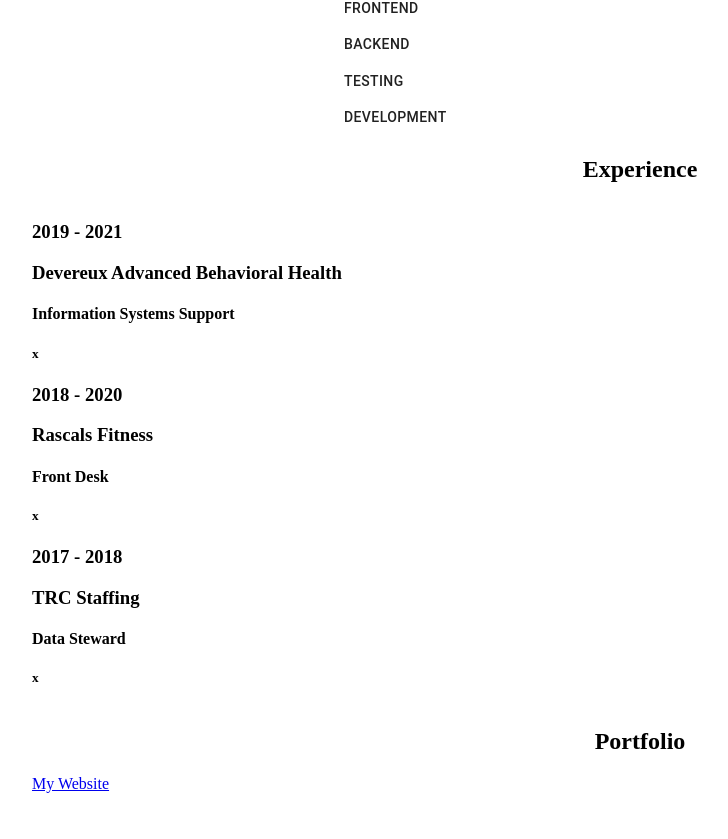
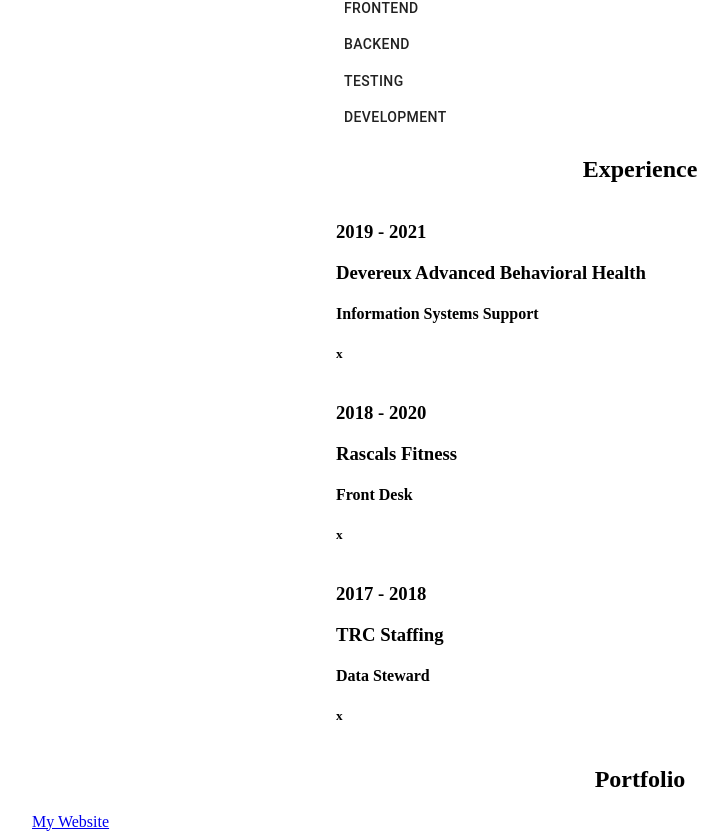
Before and after one commit to TandyN/my-website, a React app: page / in a window 1280 px wide. Shown: the part 655-1494 px from the top of the page, without its empty margins (0-728 px from the left). Before the commit the page ends 1456 px from the top, so only its background shows below. Built offline with nearby package versions, Linux system fonts and the light colour scheme.

Commit message:
Align experience items to the left

```diff
--- a/src/components/SectionExperience/ExperienceHeader.jsx
+++ b/src/components/SectionExperience/ExperienceHeader.jsx
@@ -1,6 +1,5 @@
 import React from 'react';
 import Grid from '@material-ui/core/Grid';
-
 
 const ExperienceHeader = () => {
   return (
--- a/src/components/SectionExperience/ExperienceItem.jsx
+++ b/src/components/SectionExperience/ExperienceItem.jsx
@@ -1,6 +1,5 @@
 import React from 'react';
 import Grid from '@material-ui/core/Grid';
-
 
 const ExperienceItem = ({ experienceItem }) => {
   return (
--- a/src/components/SectionExperience/index.jsx
+++ b/src/components/SectionExperience/index.jsx
@@ -1,25 +1,40 @@
 import React from 'react';
 import Grid from '@material-ui/core/Grid';
-import Box from '@material-ui/core/Box';
+import { makeStyles } from '@material-ui/core/styles';
 import ExperienceHeader from './ExperienceHeader';
 import ExperienceItem from './ExperienceItem';
 
 import experienceData from './experience.json';
 
+const experienceItemsContainer = makeStyles({
+  root: {
+    margin: 'auto',
+    width: '50%',
+  },
+});
+
 const SectionExperience = () => {
+  const experienceItemsContainerClass = experienceItemsContainer();
+
   return (
     <Grid
       container
-      direction='column'
+      direction="column"
+      alignItems="center"
+      className={experienceItemsContainerClass.root}
     >
       <ExperienceHeader />
-      <Box>
+      <Grid
+        container
+        direction="column"
+        justify="space-evenly"
+      >
         {experienceData.map((experienceItem, index) => {
           return (
             <ExperienceItem experienceItem={experienceItem} key={index} />
           )
         })}
-      </Box>
+      </Grid>
     </Grid>
   )
 }
```
